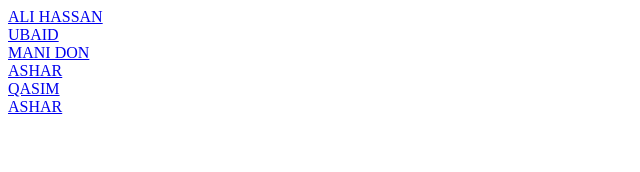
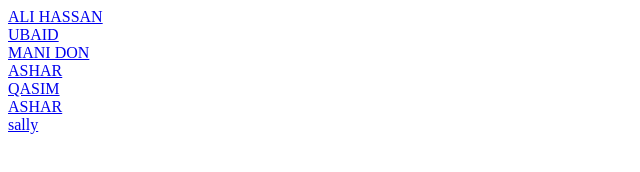
Before and after one commit to studentportaluohedupk/studentportal.uoh.edu.pk, a plain HTML site: page index.html in a window 1280 px wide. Shown: the full height of the page, 0-640 px from the left. Drawn offline with Linux system fonts and the light colour scheme.

Commit message:
Update index.html

```diff
--- a/index.html
+++ b/index.html
@@ -17,5 +17,7 @@
    <a href="e.html" target="_blank" rel="noopener noreferrer">QASIM</a>
     <br>
     <a href="abc1.html" target="_blank" rel="noopener noreferrer">ASHAR</a>
+    <br>
+    <a href="sally.html" target="_blank" rel="noopener noreferrer">sally</a>
 </body>
 </html>
```
